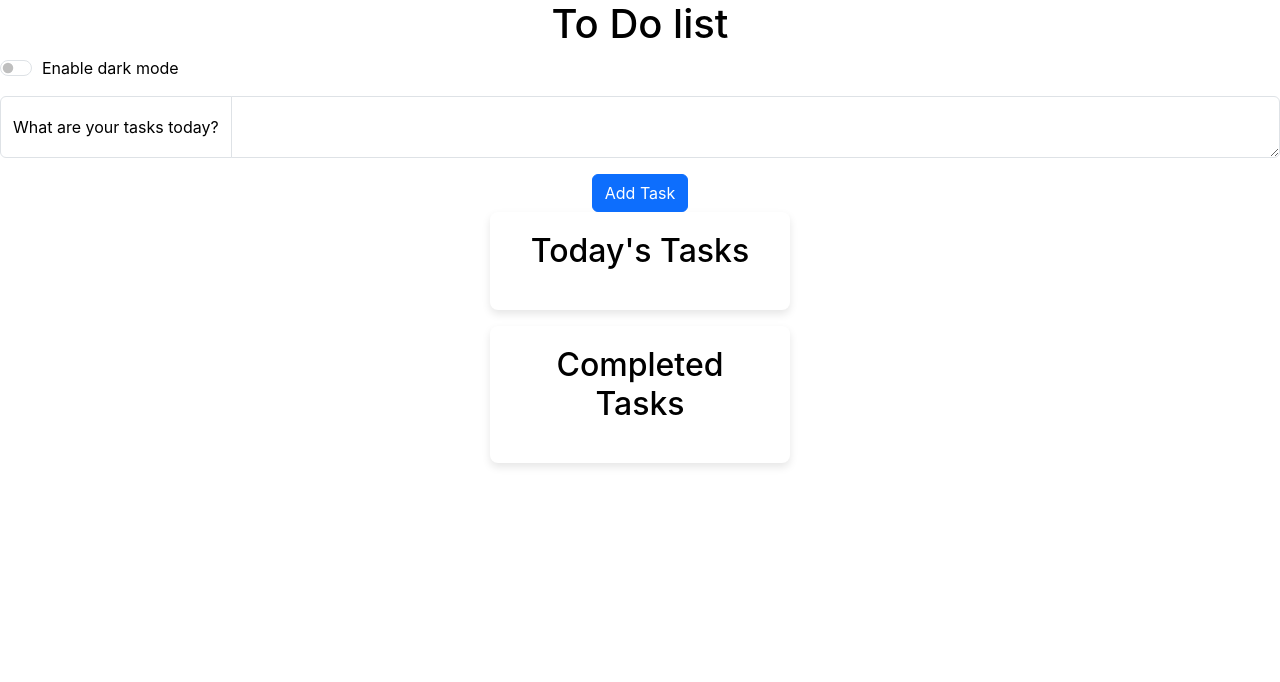
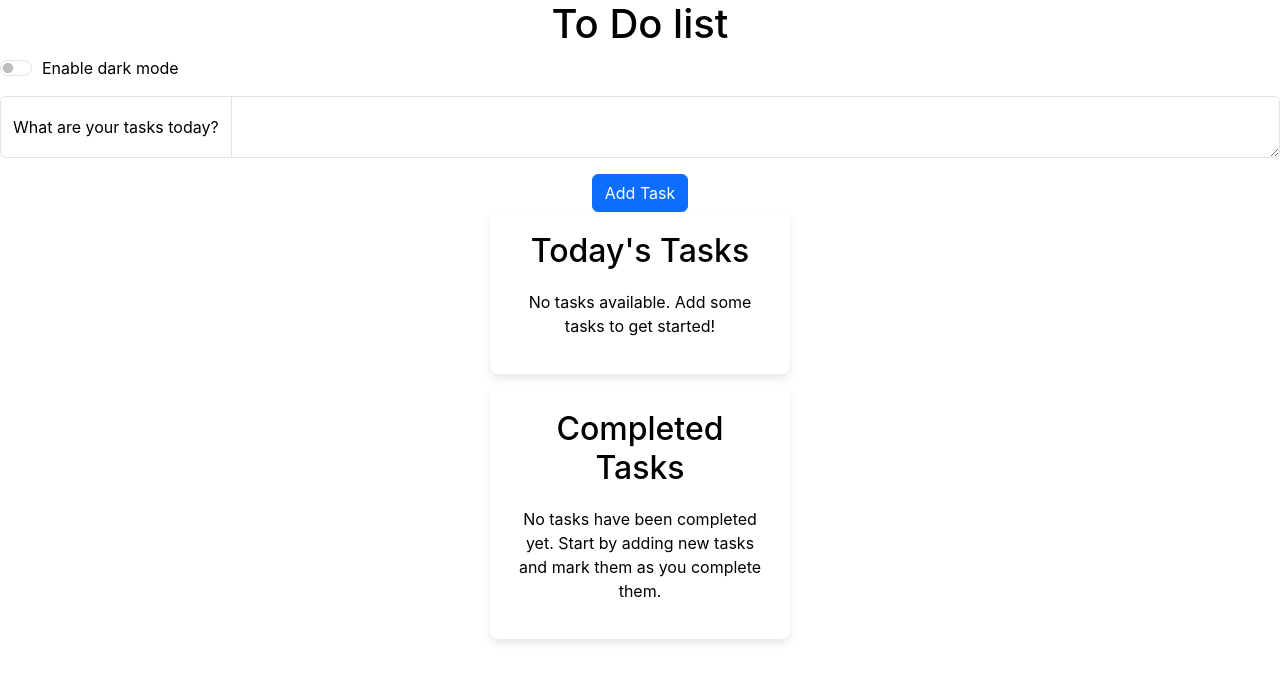
Before and after one commit to ankurvedpathak/todoApp, a React (Create React App) app: page / in a window 1280 px wide. Shown: the top 682 px of the page. Built offline with nearby package versions, Linux system fonts and the light colour scheme.

Commit message:
Changelog
1. Added text to show incase no tasks are pending or available
2. Added text to show incase no tasks have been completed

```diff
--- a/src/App.js
+++ b/src/App.js
@@ -6,13 +6,13 @@ function App() {
 
   // Dark Mode color configurations
   // -----------------------------------------------------------------
-  // Specify the background and text color for darkmode and light Mode
+  // Specify the background and text color for dark mode and light mode
   // -----------------------------------------------------------------
     const darkModeBackgroundColor = '#012154';
     const darkModeTextColor = '#ffffff';
     const lightModeBackgroundColor = '#ffffff';
     const lighModeTextColor = '#000000';
-    const darkModeButtonText = 'Enable light mode';
+    const darkModeButtonText = 'Disable dark mode';
     const lightModeButtonText = 'Enable dark mode';
   //------------------------------------------------------------------
 
@@ -56,8 +56,8 @@ function App() {
         taskCompleted={"Yayyy, your task has been completed!"}
         success={"success"}
         warning={"warning"}
-        noNewTasks={"Looks like currently you don't have any news tasks. Start by entering a new task and click Submit"}
-        noCompletedTasks={"You have not completed any tasks yet :("}
+        noNewTasks={"No tasks available. Add some tasks to get started!"}
+        noCompletedTasks={"No tasks have been completed yet. Start by adding new tasks and mark them as you complete them."}
         style={darkMode}
       />
     </div>
--- a/src/components/CompletedTasks.js
+++ b/src/components/CompletedTasks.js
@@ -4,6 +4,7 @@ import '../css/CompletedTasks.css';
 export default function CompletedTasks(props) {
     const {
         completedTasks,
+        noCompletedTasks,
         style
     } = props;
     return (
@@ -11,13 +12,18 @@ export default function CompletedTasks(props) {
             <div>
                 <div className="container" style={style}>
                     <h2 style={style}>Completed Tasks</h2>
-                    <ul>
-                        {props.completedTasks.map((item, index) => (
+                    {completedTasks.length === 0 ? (
+                        <p style={style}>{noCompletedTasks}</p>
+                    ) : (
+                        <ul>
+                        {completedTasks.map((item, index) => (
                             <li style={style} key={index}>
                                 {item}
                             </li>
                         ))}
                     </ul>
+                    )}
+
                 </div>
             </div>
         </div>
--- a/src/components/TaskList.js
+++ b/src/components/TaskList.js
@@ -25,17 +25,21 @@ export default function TaskList(props) {
     <div>
       <div className="container" style={style}>
         <h2 style={style}>Today's Tasks</h2>
+        {tasks.length === 0 ? (
+          <p style={style}>{noNewTasks}</p>
+        ) : (
           <ul>
-          {tasks && tasks.map((item, index) => (
+            {tasks.map((item, index) => (
               <li style={style} key={index} id={index}>
                 <input type="checkbox" style={style} key={index} id={index} onChange={taskDoneFunction} />
                 <label style={style} htmlFor={index}>{item}</label>
               </li>
             ))}
           </ul>
+        )}
       </div>
       <div className="my-3">
-        <CompletedTasks completedTasks={completedTasks} style={style} />
+        <CompletedTasks completedTasks={completedTasks} noCompletedTasks ={noCompletedTasks} style={style} />
       </div>
     </div>
   )
```
Lines whose indentation alone changed are shown as unchanged.
